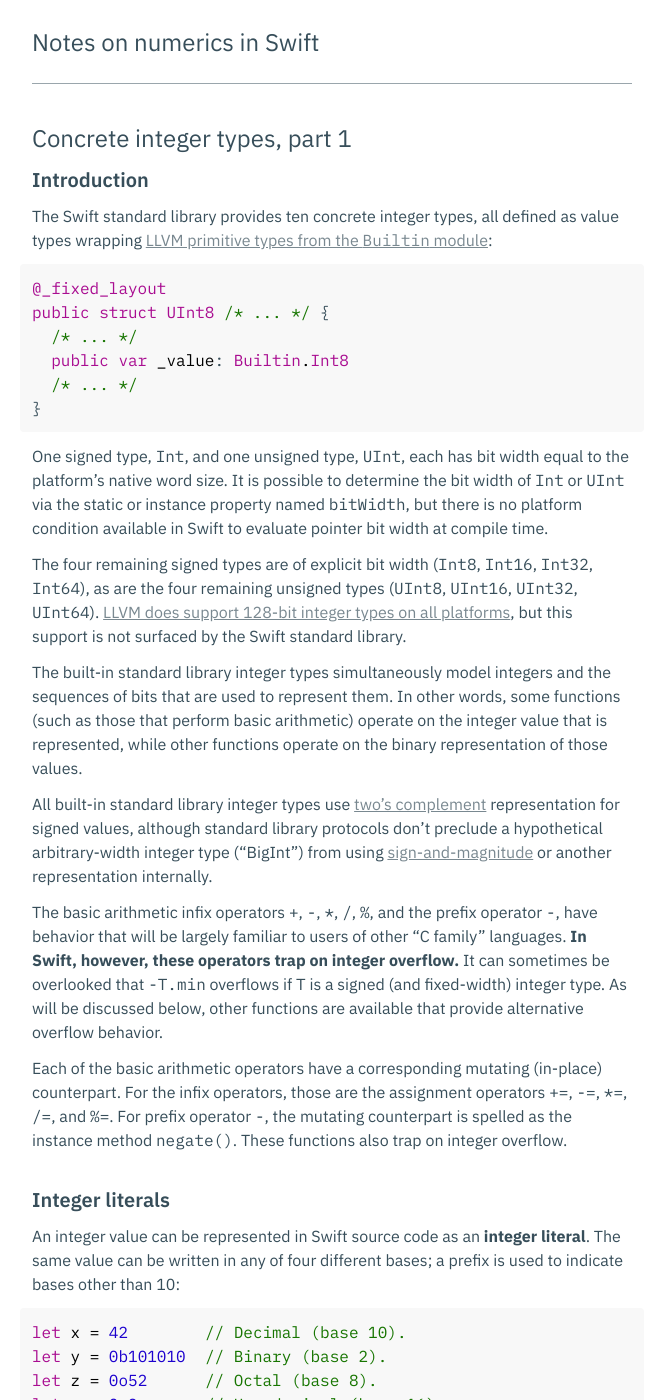
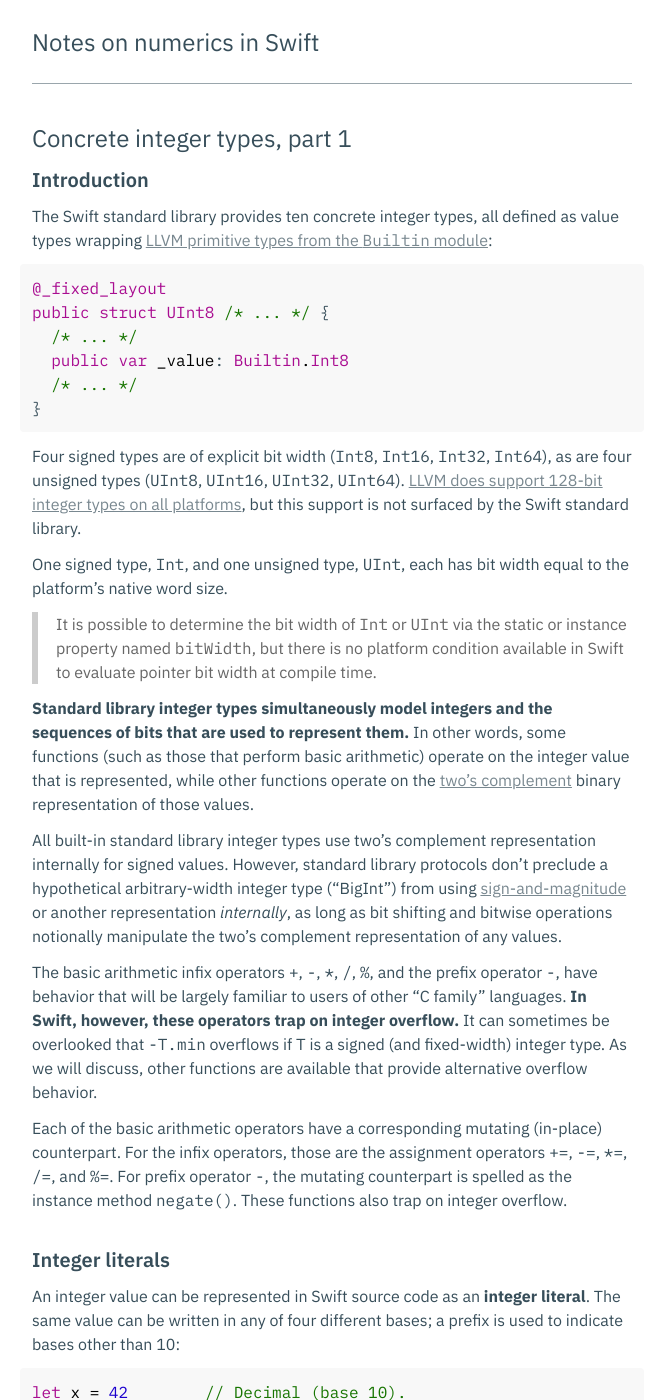
Before and after one commit to xwu/xwu-swift-numerics, a Jekyll site: the page built from integers-part-1.md, in a window 1280 px wide and 1400 px high. Shown: the whole window, without its empty margins (308-971 px from the left). Built offline with Jekyll 4.4.1, drawn with Linux system fonts in a browser that asks for light colours; our own code applies the rules of GitHub Pages for plain Markdown files; some of the changed text lies outside the part shown.

Commit message:
Update integers-part-1.md

````diff
--- a/integers-part-1.md
+++ b/integers-part-1.md
@@ -15,35 +15,37 @@
 }
 ```
 
+Four signed types are of explicit bit width (`Int8`, `Int16`, `Int32`, `Int64`),
+as are four unsigned types (`UInt8`, `UInt16`, `UInt32`, `UInt64`). [LLVM does
+support 128-bit integer types on all platforms][ref 1-2], but this support is
+not surfaced by the Swift standard library.
+
 One signed type, `Int`, and one unsigned type, `UInt`, each has bit width equal
-to the platform's native word size. It is possible to determine the bit width of
-`Int` or `UInt` via the static or instance property named `bitWidth`, but there
-is no platform condition available in Swift to evaluate pointer bit width at
-compile time.
+to the platform's native word size.
 
-The four remaining signed types are of explicit bit width (`Int8`, `Int16`,
-`Int32`, `Int64`), as are the four remaining unsigned types (`UInt8`, `UInt16`,
-`UInt32`, `UInt64`). [LLVM does support 128-bit integer types on all
-platforms][ref 1-2], but this support is not surfaced by the Swift standard
-library.
+> It is possible to determine the bit width of `Int` or `UInt` via the static or
+> instance property named `bitWidth`, but there is no platform condition
+> available in Swift to evaluate pointer bit width at compile time.
 
-The built-in standard library integer types simultaneously model integers and
-the sequences of bits that are used to represent them. In other words, some
-functions (such as those that perform basic arithmetic) operate on the integer
-value that is represented, while other functions operate on the binary
-representation of those values.
+__Standard library integer types simultaneously model integers and the sequences
+of bits that are used to represent them.__ In other words, some functions (such
+as those that perform basic arithmetic) operate on the integer value that is
+represented, while other functions operate on the [two's complement][ref 1-3]
+binary representation of those values.
 
-All built-in standard library integer types use [two's complement][ref 1-3]
-representation for signed values, although standard library protocols don't
-preclude a hypothetical arbitrary-width integer type ("BigInt") from using
-[sign-and-magnitude][ref 1-4] or another representation internally.
+All built-in standard library integer types use two's complement representation
+internally for signed values. However, standard library protocols don't preclude
+a hypothetical arbitrary-width integer type ("BigInt") from using
+[sign-and-magnitude][ref 1-4] or another representation _internally_, as long as
+bit shifting and bitwise operations notionally manipulate the two's complement
+representation of any values.
 
 The basic arithmetic infix operators `+`, `-`, `*`, `/`, `%`, and the prefix
 operator `-`, have behavior that will be largely familiar to users of other "C
 family" languages. __In Swift, however, these operators trap on integer
 overflow.__ It can sometimes be overlooked that `-T.min` overflows if `T` is a
-signed (and fixed-width) integer type. As will be discussed below, other
-functions are available that provide alternative overflow behavior.
+signed (and fixed-width) integer type. As we will discuss, other functions are
+available that provide alternative overflow behavior.
 
 Each of the basic arithmetic operators have a corresponding mutating (in-place)
 counterpart. For the infix operators, those are the assignment operators `+=`,
@@ -202,8 +203,7 @@
 
 [ref 3-1]: https://github.com/apple/swift-evolution/blob/master/proposals/0083-remove-bridging-from-dynamic-casts.md
 [ref 3-2]: https://github.com/apple/swift-evolution/blob/master/proposals/0213-literal-init-via-coercion.md
-[ref 3-3]:
-https://github.com/apple/swift/pull/17860
+[ref 3-3]: https://github.com/apple/swift/pull/17860
 
 ## Conversions among integer types
 
@@ -212,14 +212,14 @@
 `U` as follows:
 
 1. __`U(source)`__
-   Converts the given value if the result can be represented exactly as a value
-   of type `U`.
+   Converts the given value if it can be represented exactly as a value of type
+   `U`.
    Otherwise, a runtime error occurs.
 
 1. __`U(exactly: source)`__
    _Failable initializer._
-   Converts the given value if the result can be represented exactly as a value
-   of type `U`.
+   Converts the given value if it can be represented exactly as a value of type
+   `U`.
    Otherwise, returns `nil`.
 
 1. __`U(clamping: source)`__
@@ -248,9 +248,11 @@
 lossy semantics of truncation over the lossless semantics of sign-extension.
 
 Indeed, if `T.bitWidth < U.bitWidth`, then
-`U(truncatingIfNeeded: source) == source` __except in one scenario__: If
-`source < 0` and `U` is an __unsigned__ type, the binary representation of
-`source` is padded with leading one bits and the result is equivalent to
+`U(truncatingIfNeeded: source) == source` __except in one scenario__:
+
+If `source < 0` and `U` is an __unsigned__ type, the binary representation of
+`source` is padded with leading one bits and the result of
+`U(truncatingIfNeeded: source)` is equivalent to
 `0 &- U(truncatingIfNeeded: -source)`.
 
 ---
````
Also changed, not shown: other parts of integers-part-1.md (+7 -8 lines), README.md (+2 -2 lines).
